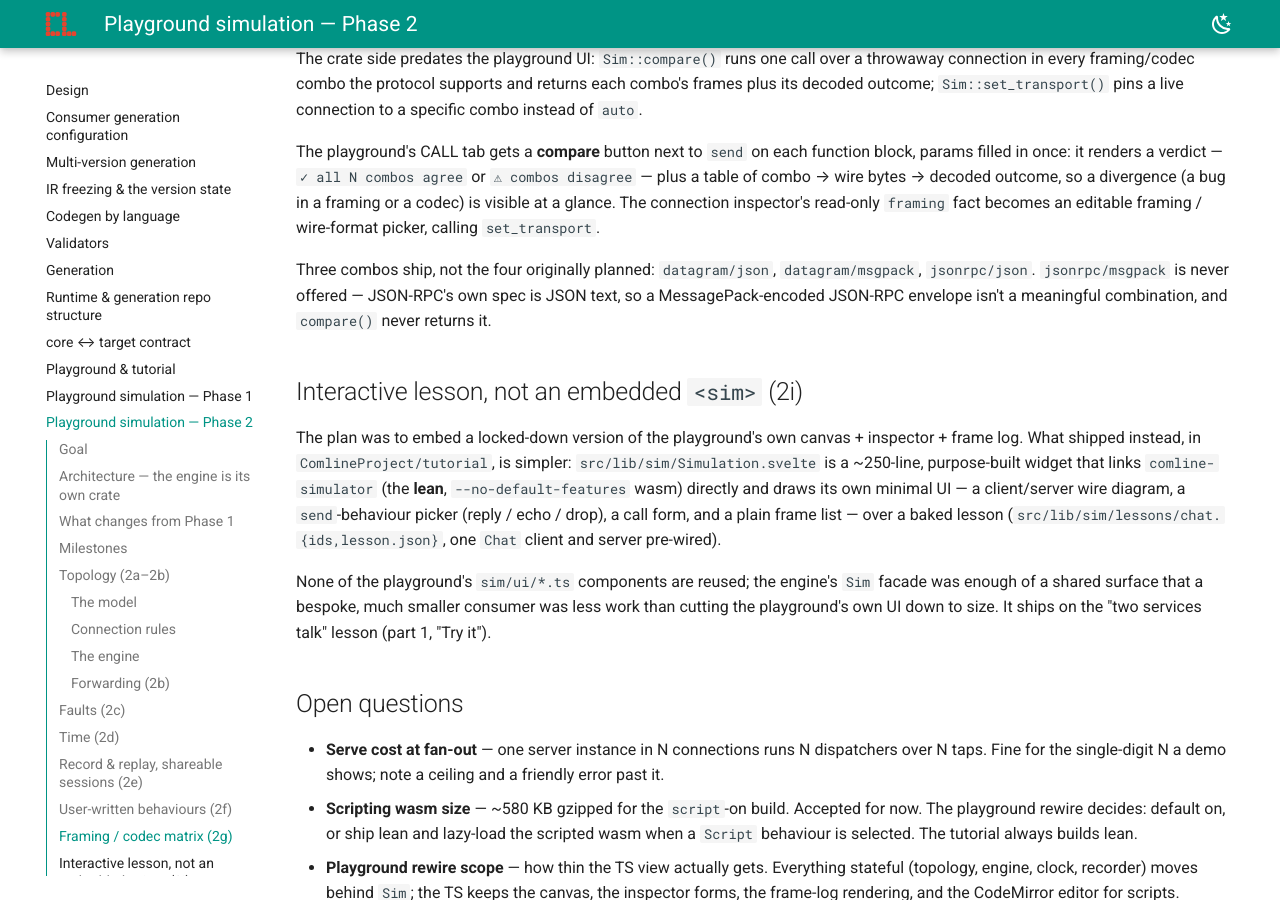
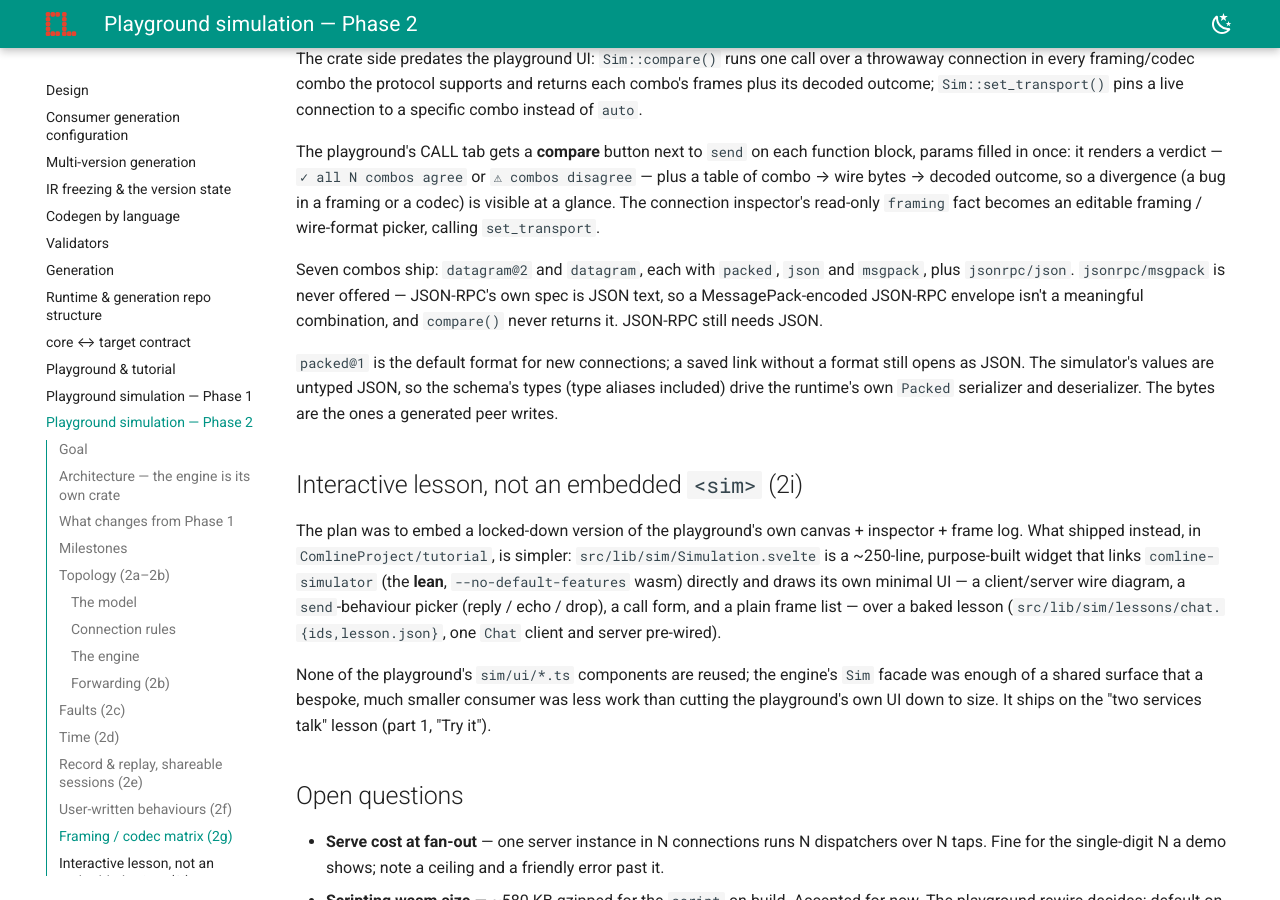
Before and after one commit to ComlineProject/docs, an MkDocs documentation site: the page built from docs/docs/design/playground-simulation-phase-2.md, in a window 1280 px wide and 900 px high, scrolled down 6229 px. Built offline with MkDocs 1.6.1 and Material for MkDocs 9.7.7, drawn with Linux system fonts in a browser that asks for light colours; the version menu is left out; some of the changed text lies outside the part shown.

Commit message:
docs: the simulator speaks packed@1

```diff
--- a/docs/docs/design/playground-simulation-phase-2.md
+++ b/docs/docs/design/playground-simulation-phase-2.md
@@ -43,7 +43,7 @@ Concretely, by the end of Phase 2 the playground can:
 - run a **user-written behaviour** for a function as a sandboxed Rhai script
   instead of only the canned ones;
 - compare the **same call across framings and codecs** (datagram / JSON-RPC,
-  JSON / MessagePack) side by side;
+  `packed@1` / JSON / MessagePack) side by side;
 - be **embedded** in a tutorial lesson with a fixed, partly-locked topology.
 
 ## Architecture — the engine is its own crate
@@ -275,10 +275,16 @@ outcome, so a divergence (a bug in a framing or a codec) is visible at a glance.
 The connection inspector's read-only `framing` fact becomes an editable framing /
 wire-format picker, calling `set_transport`.
 
-Three combos ship, not the four originally planned: `datagram/json`,
-`datagram/msgpack`, `jsonrpc/json`. `jsonrpc/msgpack` is never offered —
+Seven combos ship: `datagram@2` and `datagram`, each with `packed`, `json` and
+`msgpack`, plus `jsonrpc/json`. `jsonrpc/msgpack` is never offered —
 JSON-RPC's own spec is JSON text, so a MessagePack-encoded JSON-RPC envelope
-isn't a meaningful combination, and `compare()` never returns it.
+isn't a meaningful combination, and `compare()` never returns it. JSON-RPC
+still needs JSON.
+
+`packed@1` is the default format for new connections; a saved link without a
+format still opens as JSON. The simulator's values are untyped JSON, so the
+schema's types (type aliases included) drive the runtime's own `Packed`
+serializer and deserializer. The bytes are the ones a generated peer writes.
 
 ## Interactive lesson, not an embedded `<sim>` (2i)
 
```
Also changed, not shown: docs/docs/design/playground-simulation.md (+4 -2 lines), docs/docs/proposals/package-wire-defaults.md (+3 -4 lines).
